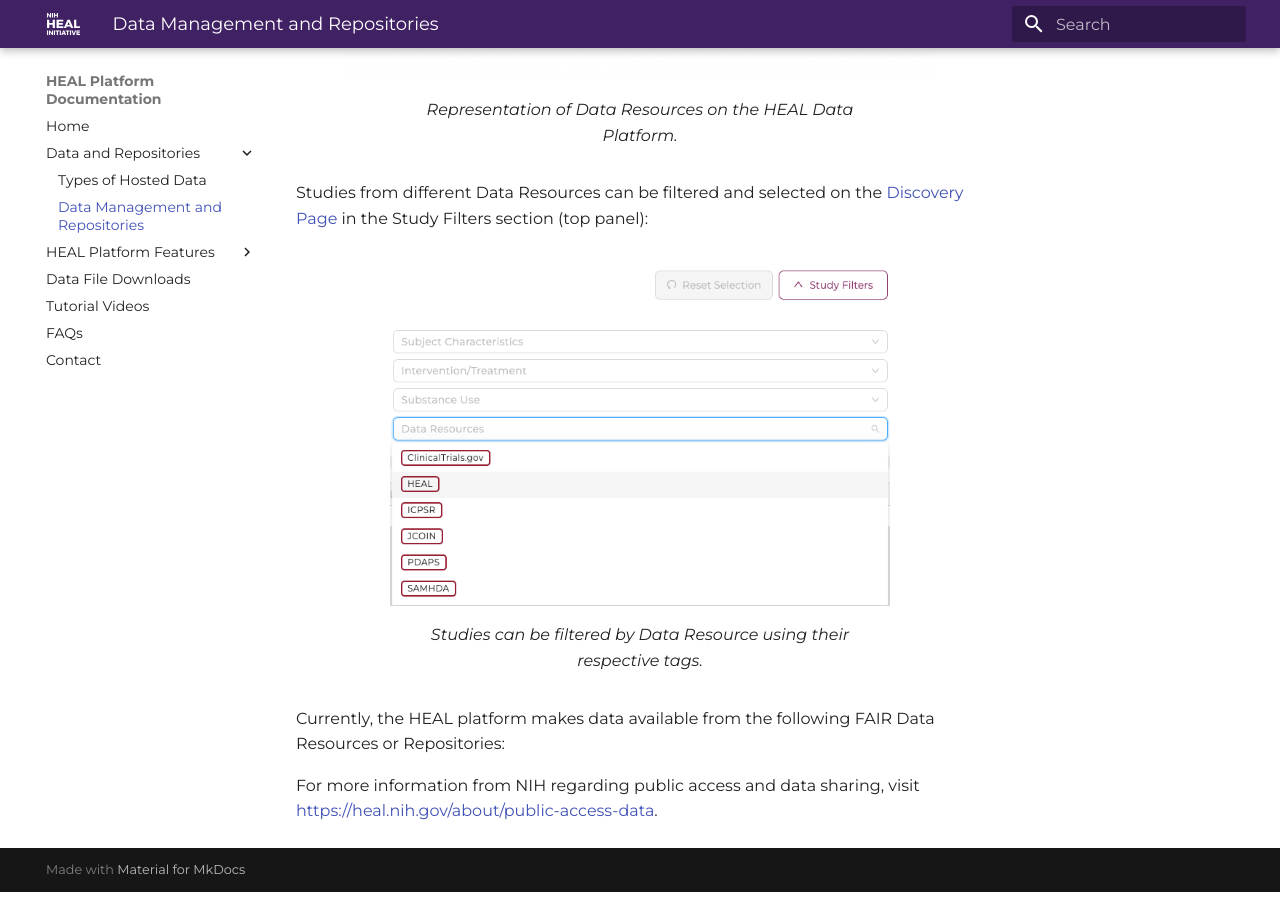
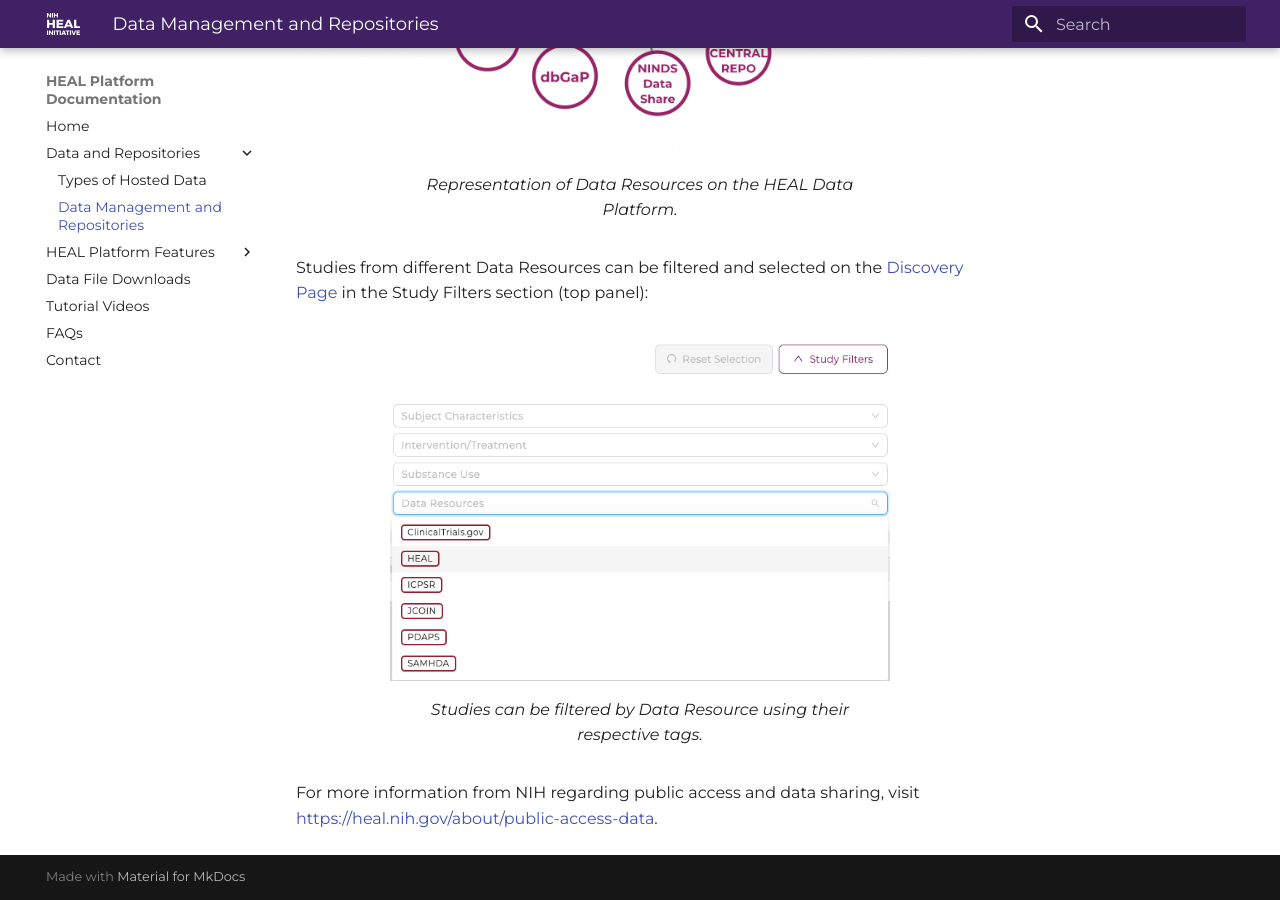
Before and after one commit to norc-heal/heal-docs, an MkDocs documentation site: the page built from docs/data_mgmt_and_repos.md, in a window 1280 px wide and 900 px high, scrolled down 833 px. Built offline with MkDocs 1.6.1 and Material for MkDocs 9.7.7, drawn with Linux system fonts in a browser that asks for light colours.

Commit message:
Update data_mgmt_and_repos.md
Removed extraneous sentence. changed sizing of data_resources.png in order to have the figure caption fit on one line.

```diff
--- a/docs/data_mgmt_and_repos.md
+++ b/docs/data_mgmt_and_repos.md
@@ -6,7 +6,7 @@
 The following is a non-exhaustive selection of repositories and resources currently made accessible through or leveraged by the Heal Platform:
 
 <figure markdown>
-  ![Data Resources](img/data_resources.png){ width="600" }
+  ![Data Resources](img/data_resources.png){ width="700" }
   <figcaption>Representation of Data Resources on the HEAL Data Platform.</figcaption>
 </figure>
 
@@ -17,7 +17,4 @@
   <figcaption>Studies can be filtered by Data Resource using their respective tags.</figcaption>
 </figure>
 
-Currently, the HEAL platform makes data available from the following FAIR Data Resources or Repositories:
-
-
 For more information from NIH regarding public access and data sharing, visit [https://heal.nih.gov/about/public-access-data](https://heal.nih.gov/about/public-access-data).
```
